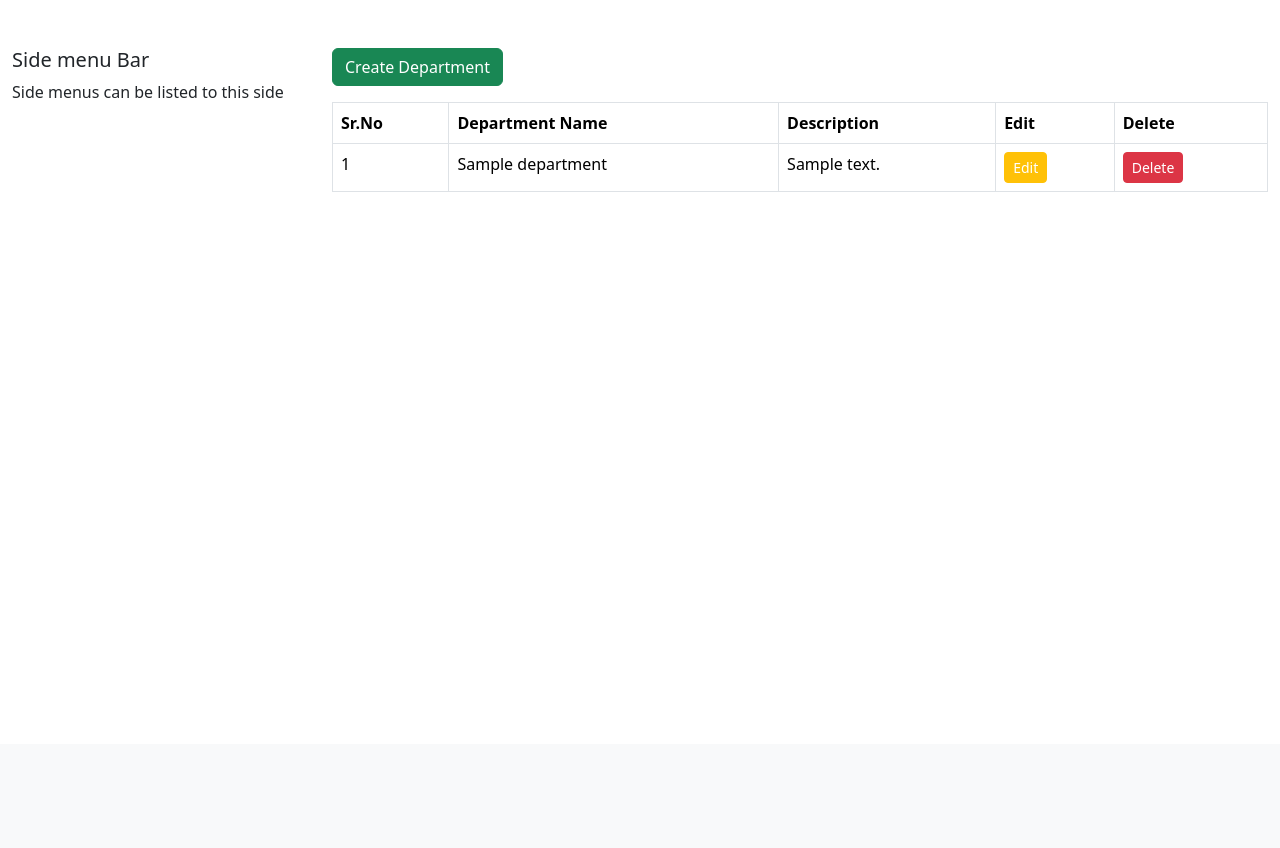
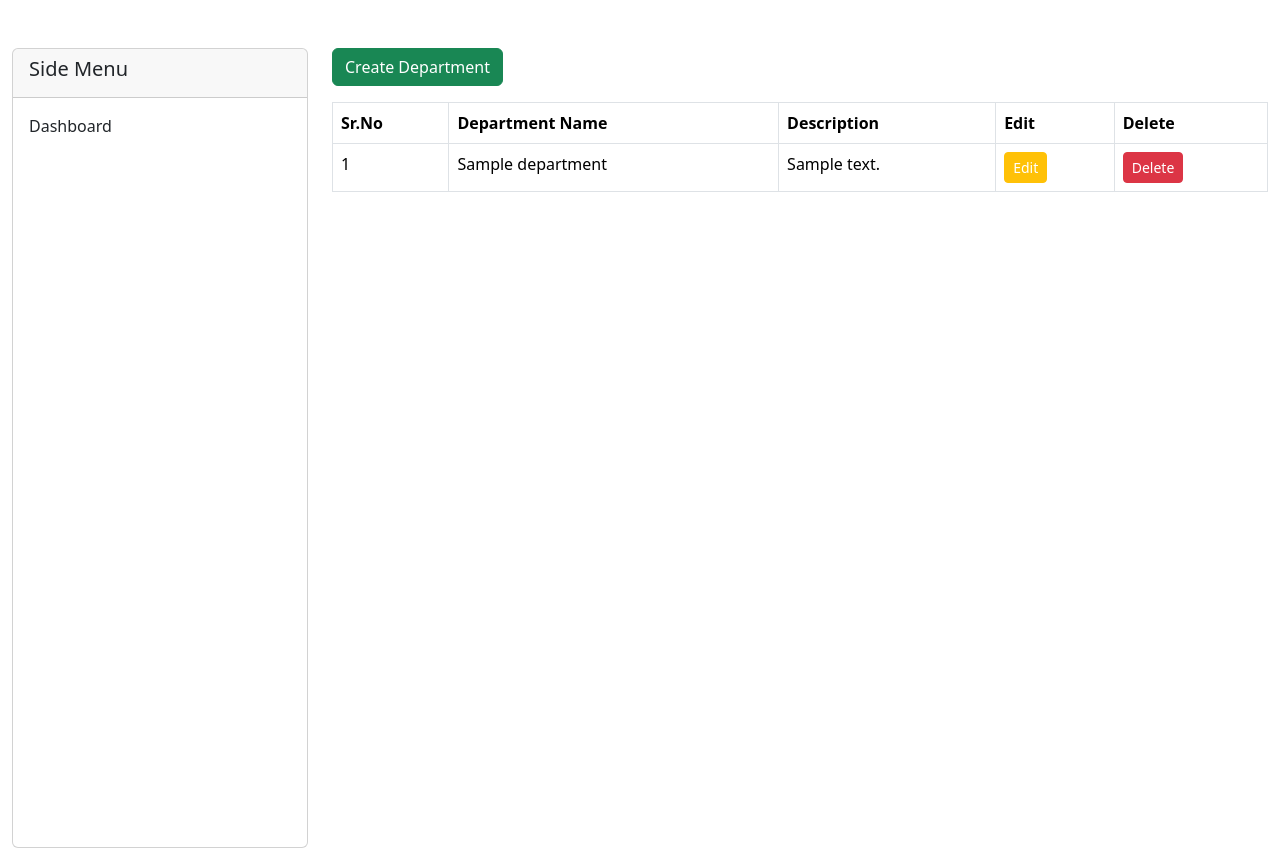
Before and after one commit to Umme797/HR-Management, a Django app: page /dashboard/ in a window 1280 px wide. Shown: the part 56-904 px from the top of the page. Before the commit the page ends 248 px from the top, so only its background shows below. Run offline with Django 5.2, Linux system fonts and the light colour scheme; tables that the repository leaves empty hold one stand-in row (values such as "Sample post"); some libraries are stand-ins or nearby versions.

Commit message:
Your commit message

```diff
--- a/department_management/template/dashboard.html
+++ b/department_management/template/dashboard.html
@@ -3,16 +3,24 @@
 {% block 'main' %}
 
 
-<div class="container-fluid mt-5">
+<div class="container-fluid mt-5" style="display: flex; min-height: 100vh;">
 
 
-    <div class="row">
+    <div class="row flex-grow-1">
 
 
         <!-- Sidebar -->
-        <div class="col-md-3">
-            <h5>Side menu Bar</h5>
-            <p>Side menus can be listed to this side</p>
+        <div class="col-md-3" style="display: flex; flex-direction: column;">
+            <div class="card flex-grow-1">
+                <div class="card-header">
+                    <h5>Side Menu</h5>
+                </div>
+                <div class="card-body" style="overflow-y: auto;">
+                    <ul class="list-unstyled">
+                        <li><a href="/dashboard" class="nav-link">Dashboard</a></li>
+                    </ul>
+                </div>
+            </div>
         </div>
 
 
```
Also changed, not shown: 1 other file.
